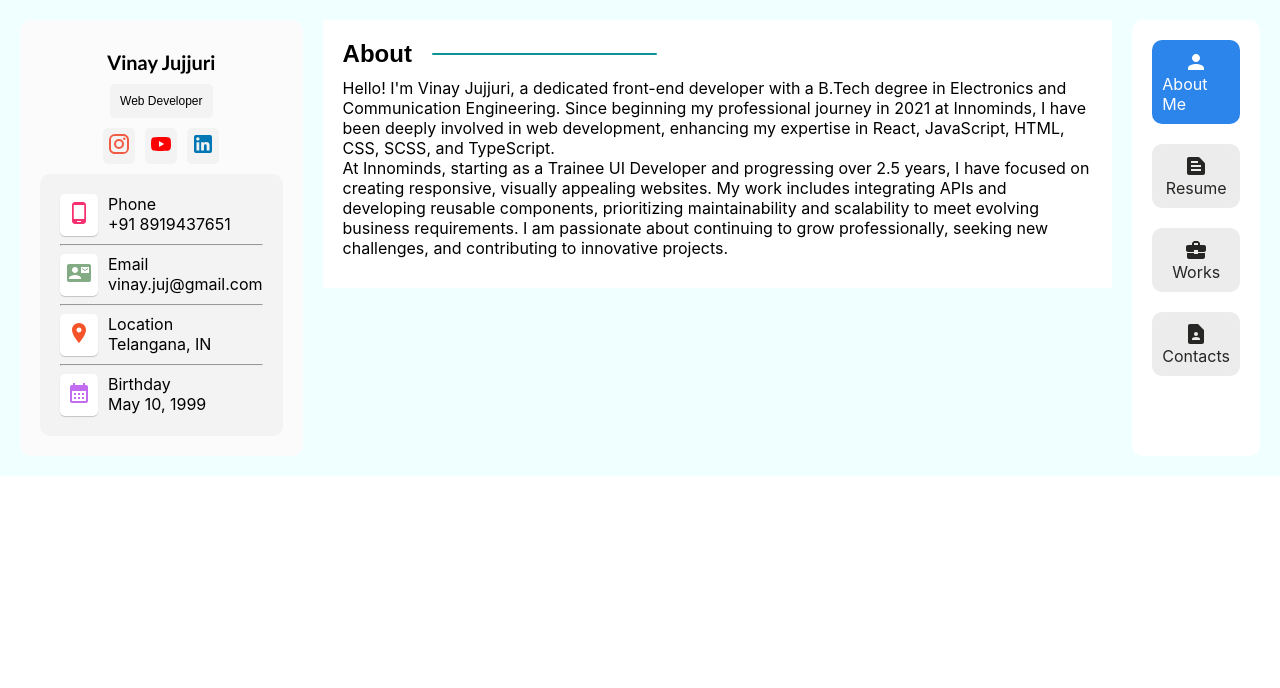
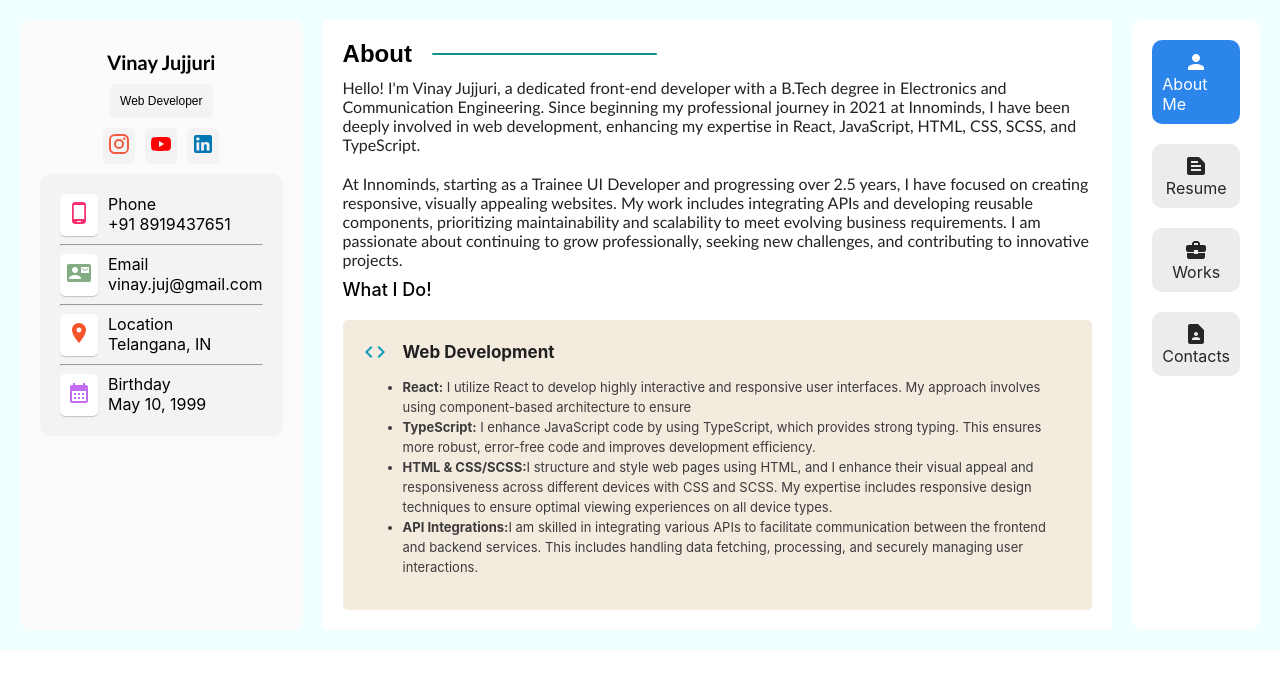
Before and after one commit to vinayjujjuri/vinayJujjuri_website, a React (Create React App) app in the folder my-website/: page / in a window 1280 px wide. Shown: the top 688 px of the page. Built offline with nearby package versions, Linux system fonts and the light colour scheme.

Commit message:
completed about me

```diff
--- a/my-website/src/components/aboutMe/aboutMe.module.css
+++ b/my-website/src/components/aboutMe/aboutMe.module.css
@@ -22,4 +22,42 @@
 .contentContainer {
     margin-top: 10px;
     margin-bottom: 10px;
+    display: flex;
+    flex-direction: column;
+    gap: 20px;
+    font-family: 'Gill Sans', 'Gill Sans MT', Calibri, 'Trebuchet MS', sans-serif;
+    color: rgb(34, 34, 34);
 }
+.topHeader {
+    display: flex;
+    gap: 16px;
+    align-items: center;
+}
+.codeIcon{
+    color: rgb(15, 153, 188);
+}
+.content {
+    line-height: 20px;
+    font-size: 13px;
+    color: rgb(60, 59, 59);
+}
+
+.cardContainer {
+    border-radius: 5px;
+    background-color: rgb(244, 235, 223);
+    padding: 20px;
+}
+.mainSubHeader{
+    font-size: 18px;
+    font-weight: 500;
+    margin-top: 10px;
+    margin-bottom: 20px;
+}
+.header {
+    color: rgb(32, 32, 32);
+    font-size: 17px;
+    font-weight: bold;
+}
+.subTagname {
+    font-weight: bold;
+}
--- a/my-website/src/components/aboutMe/aboutMe.tsx
+++ b/my-website/src/components/aboutMe/aboutMe.tsx
@@ -1,7 +1,46 @@
 import styles from './aboutMe.module.css';
-import Divider from '@mui/material/Divider';
+import CodeIcon from '@mui/icons-material/Code';
 
 function AboutMeComponent() {
+
+    const cardComponent = () => {
+        return (
+            <div className={styles.cardContainer}>
+                <div className={styles.topHeader}>
+                    <CodeIcon className={styles.codeIcon} />
+                    <div className={styles.header}>
+                        Web Development
+                    </div>
+                </div>
+                <div className={styles.content}>
+                    <ul>
+                        <li>
+                            <span className={styles.subTagname}>React:</span>  I utilize React to develop highly interactive and responsive user interfaces. My approach involves using component-based architecture to ensure
+                        </li>
+                        <li>
+                            <span className={styles.subTagname}>TypeScript:</span> I enhance JavaScript code by using TypeScript, which provides strong typing. This ensures more robust, error-free code and improves development efficiency.
+                        </li>
+                        <li>
+                            <span className={styles.subTagname}>HTML & CSS/SCSS:</span>I structure and style web pages using HTML, and I enhance their visual appeal and responsiveness across different devices with CSS and SCSS. My expertise includes responsive design techniques to ensure optimal viewing experiences on all device types.
+                        </li>
+                        <li>
+                            <span className={styles.subTagname}>API Integrations:</span>I am skilled in integrating various APIs to facilitate communication between the frontend and backend services. This includes handling data fetching, processing, and securely managing user interactions.
+                        </li>
+                    </ul>
+                </div>
+            </div>
+        )
+    }
+
+    const whatIDoComponent = () => {
+        return (
+            <div>
+                <div className={styles.mainSubHeader}>What I Do!</div>
+                {cardComponent()}
+            </div>
+        )
+    };
+
     return (
         <div className={styles.aboutMeContainer}>
             <div className={styles.headingContainer}>
@@ -16,6 +55,7 @@ function AboutMeComponent() {
                     At Innominds, starting as a Trainee UI Developer and progressing over 2.5 years, I have focused on creating responsive, visually appealing websites. My work includes integrating APIs and developing reusable components, prioritizing maintainability and scalability to meet evolving business requirements. I am passionate about continuing to grow professionally, seeking new challenges, and contributing to innovative projects.
                 </div>
             </div>
+            {whatIDoComponent()}
         </div>
     );
 }
```
